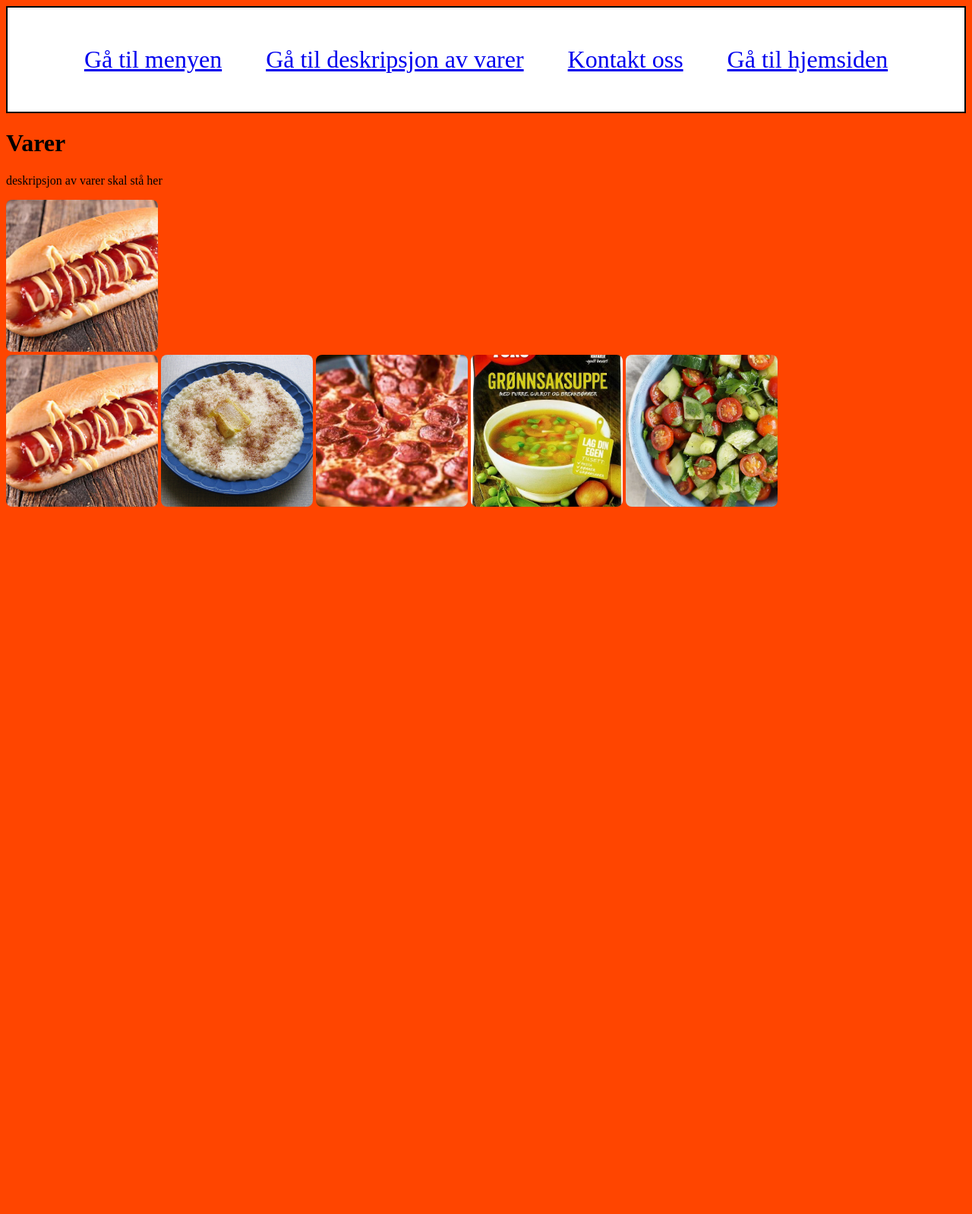
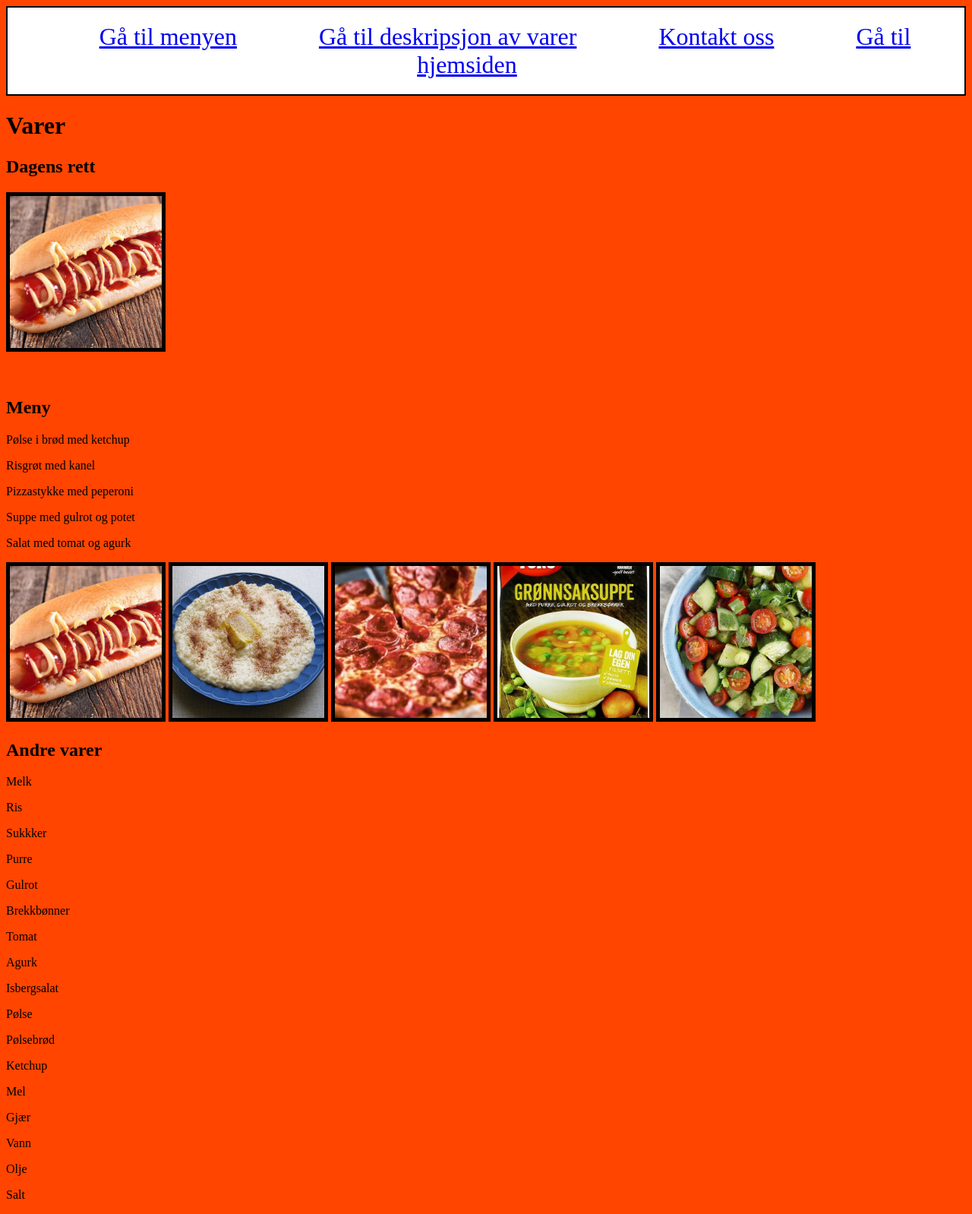
Before and after one commit to Lavaboy080/kant2, a Flask app: page /varer in a window 1280 px wide. Shown: the whole page at 76% size. Before the commit the page ends 667 px from the top, so only its background shows below. Run offline with Flask 3, Linux system fonts and the light colour scheme.

Commit message:
la til igredienser i varer og endret litt på bildene

```diff
--- a/app.py
+++ b/app.py
@@ -4,13 +4,14 @@ import datetime
 app = Flask(__name__)
 
 matretter = ['Pølser','Risgrøt','Pizza','Grønnsaksuppe','Salat']
+beskribelse =['Pølse i brød med ketchup','Risgrøt med kanel','Pizzastykke med peperoni','Suppe med gulrot og potet','Salat med tomat og agurk']
+igredienser = ['Melk','Ris','Sukkker','Purre','Gulrot','Brekkbønner','Tomat','Agurk','Isbergsalat','Pølse','Pølsebrød','Ketchup','Mel','Gjær','Vann','Olje','Salt']
 pris = ['15kr','10kr','35kr','20kr','10kr']
 bilder2 = ['../static/bilder/Pølse.png','../static/bilder/Risgrøt.png','../static/bilder/Pizza.png','../static/bilder/Grønnsaksuppe.png','../static/bilder/Salat.png']
 bilder = {'Monday':'../static/bilder/Pølse.png','Tuesday':'../static/bilder/Risgrøt.png','Wednesday':'../static/bilder/Pizza.png','Thursday':'../static/bilder/Grønnsaksuppe.png','Friday':'../static/bilder/Salat.png'}
 ukedager = ['Mandag','Tirsdag','Onsdag','Torsdag','Fredag']
 dager = {'Monday':'Mandag','Tuesday':'Tirsdag','Wednesday':'Onsdag','Thursday':'Torsdag','Friday':'Fredag'}
 verdi = {'Pølser':'15kr','Risgrøt':'10kr','Pizza':'35kr','Grønnsaksuppe':'20kr','Salat':'10kr'}
-beskribelse ={'Pølser':'Pølse i brød','Risgrøt':'Glutenfri Risgrøt','Pizza':'Pizzastykke med peperoni','Grønnsaksuppe':'Suppe med gulrot og potet','Salat':'Salat med tomat og agurk'}
 dag = datetime.datetime.now().strftime("%A")
 
 
@@ -21,11 +22,11 @@ def index():
 
 @app.route('/meny')
 def meny():
-    return render_template("meny.html",dager=dager,verdi=verdi,beskribelse=beskribelse,dag=dag,ukedager=ukedager,matretter=matretter,pris=pris,bilder=bilder,bilder2 = bilder2)
+    return render_template("meny.html",dager=dager,verdi=verdi,beskribelse=beskribelse,dag=dag,ukedager=ukedager,matretter=matretter,pris=pris,bilder=bilder,bilder2 = bilder2,igredienser=igredienser)
 
 @app.route('/varer')
 def varer():
-    return render_template("varer.html",dager=dager,verdi=verdi,beskribelse=beskribelse,dag=dag,ukedager=ukedager,matretter=matretter,pris=pris,bilder=bilder,bilder2 = bilder2)
+    return render_template("varer.html",dager=dager,verdi=verdi,beskribelse=beskribelse,dag=dag,ukedager=ukedager,matretter=matretter,pris=pris,bilder=bilder,bilder2 = bilder2,igredienser=igredienser)
 
 @app.route('/kontakt')
 def kontakt():
--- a/static/css/style.css
+++ b/static/css/style.css
@@ -1,16 +1,13 @@
 body {
     background-color: orangered;
 }
-
 
 img {
     width: 200px;
     height: 200px;
     object-fit: cover;
-    border-radius: 8px;
+    border: 5px solid black;
 }
-
-
 
 .navbar {
     border: 2px solid black;
@@ -18,9 +15,13 @@ img {
     background: white;
     text-align: center;
     font-size: xx-large;
+    padding: 20px;
+}
+
+.navbar a {
     padding: 50px;
 }
 
-.navbar a {
-    padding: 25px;
+.varer p{
+    white-space: nowrap;
 }
--- a/templates/varer.html
+++ b/templates/varer.html
@@ -4,18 +4,28 @@
 
 {% block content %}
 <h1>Varer</h1>
-<p>deskripsjon av varer skal stå her</p>
+<h2>Dagens rett</h2>
+
 
 
 {% if dag in bilder %}
     <img src="{{ bilder[dag] }}" alt="Matrett for {{ dag }}">
 {% endif %}
 
-<br>
+<br> <br> <br>
+
+<h2>Meny</h2>
+{% for element in bilder2 %}
+    <p>{{ beskribelse[loop.index0] }}</p>
+{% endfor %}
 
 {% for element in bilder2 %}
     <img src="{{ element }}" alt="matrett">
 {% endfor %}
 
+<h2>Andre varer</h2>
+{% for element in igredienser %}
+    <p>{{ igredienser[loop.index0] }}</p>
+{% endfor %}
 
 {% endblock %}
```
